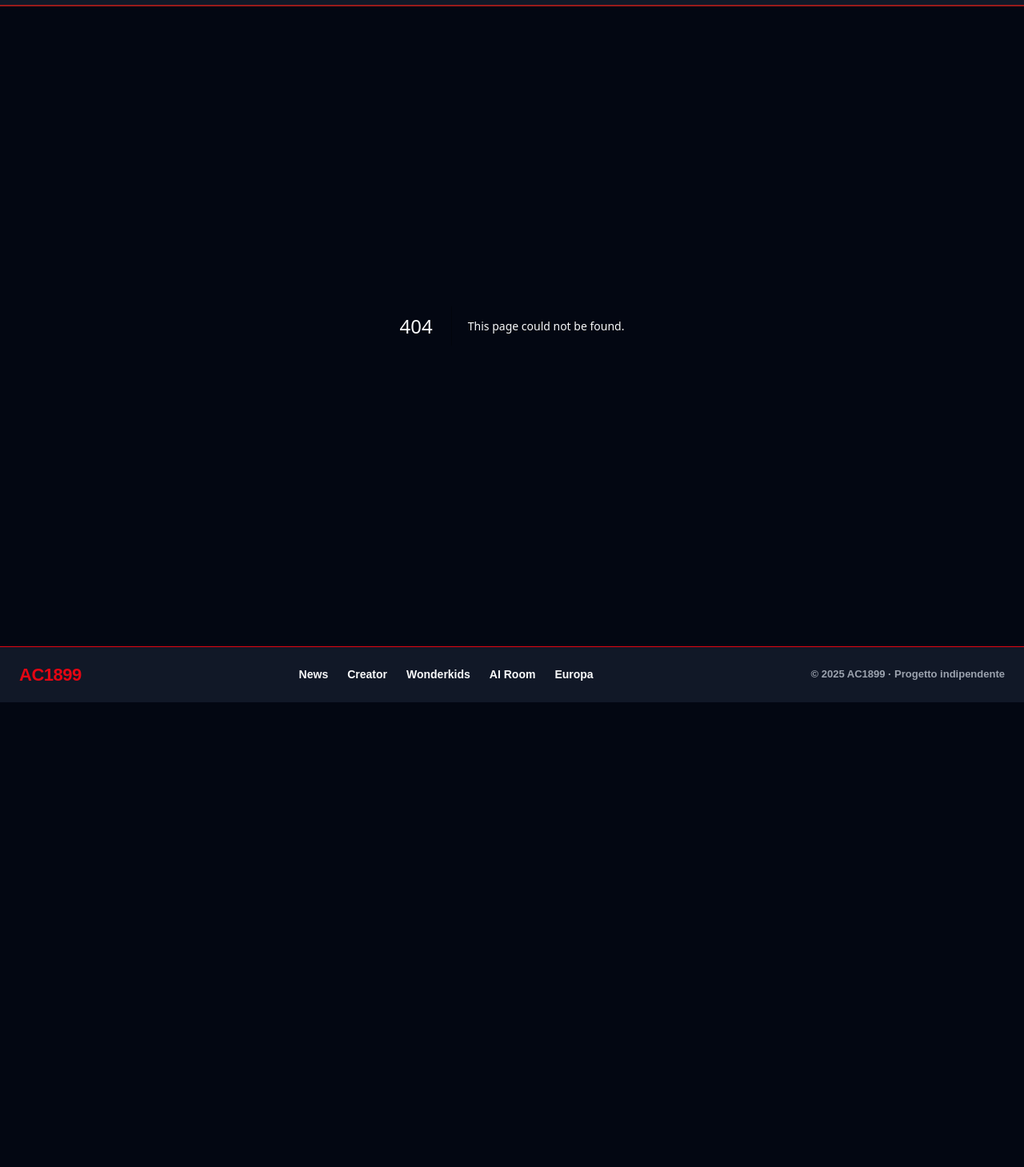
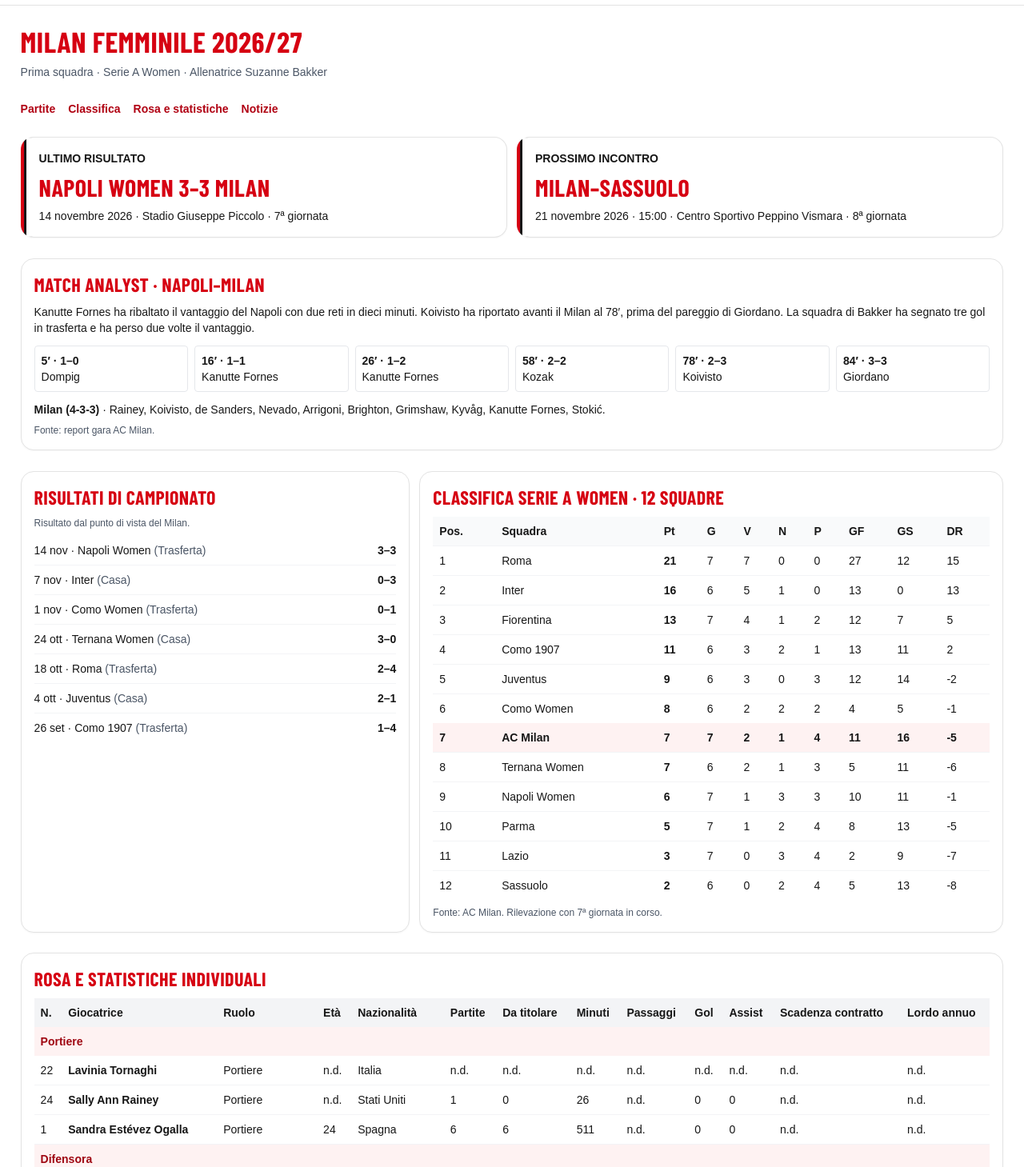
Before and after one commit to giuseppemastrapasqua/ac1899-v2, a Next.js app: page /milan-femminile in a window 1280 px wide. Before the commit this address had no page. Shown: the part 51-1510 px from the top of the page at 80% size. Before the commit the page ends 929 px from the top, so only its background shows below. Built offline with nearby package versions, Linux system fonts and the light colour scheme; no server answers; a web font is replaced by a local one.

Commit message:
Add Milan Women squad, match centre, standings and news

```diff
--- /dev/null
+++ b/app/milan-femminile/page.tsx
@@ -0,0 +1,82 @@
+import Link from "next/link";
+import StandingsTable from "../../components/StandingsTable";
+import { getLocalNews, localNewsHref } from "../../lib/local-news";
+import { womenPlayerStats, womenResults, womenSquad, womenStandings } from "../../lib/milan-women";
+
+const columns = ["N.", "Giocatrice", "Ruolo", "Età", "Nazionalità", "Partite", "Da titolare", "Minuti", "Passaggi", "Gol", "Assist", "Scadenza contratto", "Lordo annuo"];
+const timeline = [[5,"Dompig","1–0"],[16,"Kanutte Fornes","1–1"],[26,"Kanutte Fornes","1–2"],[58,"Kozak","2–2"],[78,"Koivisto","2–3"],[84,"Giordano","3–3"]] as const;
+
+export default async function MilanWomenPage() {
+  const news = (await getLocalNews()).filter(story => story.category.toLowerCase() === "femminile");
+  return <main className="ac1899-home min-h-screen home-section-league">
+    <div className="home-section-inner">
+      <header>
+        <h1 className="text-4xl">Milan Femminile 2026/27</h1>
+        <p className="mt-2 text-sm text-gray-600">Prima squadra · Serie A Women · Allenatrice Suzanne Bakker</p>
+      </header>
+      <nav aria-label="Sezioni Milan Femminile" className="flex flex-wrap gap-4 text-sm font-semibold">
+        <a href="#partite">Partite</a><a href="#classifica">Classifica</a><a href="#rosa">Rosa e statistiche</a><a href="#notizie">Notizie</a>
+      </nav>
+      <section id="partite" className="grid gap-3 sm:grid-cols-2" aria-label="Ultima partita e prossimo incontro">
+        <article className="ac1899-box ac1899-signature p-4">
+          <p className="text-sm font-bold uppercase">Ultimo risultato</p>
+          <h2 className="my-2 text-3xl">Napoli Women 3–3 Milan</h2>
+          <p className="text-sm">14 novembre 2026 · Stadio Giuseppe Piccolo · 7ª giornata</p>
+        </article>
+        <article className="ac1899-box ac1899-signature p-4">
+          <p className="text-sm font-bold uppercase">Prossimo incontro</p>
+          <h2 className="my-2 text-3xl">Milan–Sassuolo</h2>
+          <p className="text-sm">21 novembre 2026 · 15:00 · Centro Sportivo Peppino Vismara · 8ª giornata</p>
+        </article>
+      </section>
+      <section className="ac1899-box p-4" aria-labelledby="women-analysis">
+        <h2 id="women-analysis" className="mb-2 text-2xl">Match Analyst · Napoli–Milan</h2>
+        <p className="text-sm">Kanutte Fornes ha ribaltato il vantaggio del Napoli con due reti in dieci minuti. Koivisto ha riportato avanti il Milan al 78′, prima del pareggio di Giordano. La squadra di Bakker ha segnato tre gol in trasferta e ha perso due volte il vantaggio.</p>
+        <ol className="mt-3 grid gap-2 sm:grid-cols-3 lg:grid-cols-6">
+          {timeline.map(([minute, player, score]) => <li key={minute} className="rounded border border-gray-200 p-2 text-sm"><strong className="block">{minute}′ · {score}</strong>{player}</li>)}
+        </ol>
+        <p className="mt-3 text-sm"><strong>Milan (4-3-3)</strong> · Rainey, Koivisto, de Sanders, Nevado, Arrigoni, Brighton, Grimshaw, Kyvåg, Kanutte Fornes, Stokić.</p>
+        <p className="mt-2 text-xs text-gray-600">Fonte: report gara AC Milan.</p>
+      </section>
+      <div className="grid gap-3 lg:grid-cols-[minmax(0,1fr)_minmax(0,1.5fr)]">
+        <section className="ac1899-box p-4" aria-labelledby="women-results">
+          <h2 id="women-results" className="mb-2 text-2xl">Risultati di campionato</h2>
+          <p className="mb-2 text-xs text-gray-600">Risultato dal punto di vista del Milan.</p>
+          <ol className="divide-y divide-gray-100 text-sm">
+            {womenResults.map(([date, opponent, venue, score]) => <li key={date} className="flex justify-between gap-3 py-2"><span>{date} · {opponent} <span className="text-gray-600">({venue})</span></span><strong>{score}</strong></li>)}
+          </ol>
+        </section>
+        <section id="classifica" className="ac1899-box p-4">
+          <h2 className="mb-2 text-2xl">Classifica Serie A Women · 12 squadre</h2>
+          <StandingsTable expanded rows={womenStandings} title="Classifica Serie A Women 2026/27" />
+          <p className="mt-2 text-xs text-gray-600">Fonte: AC Milan. Rilevazione con 7ª giornata in corso.</p>
+        </section>
+      </div>
+      <section id="rosa" aria-labelledby="women-squad" className="ac1899-box p-4">
+        <h2 id="women-squad" className="mb-2 text-2xl">Rosa e statistiche individuali</h2>
+        <div className="overflow-x-auto" tabIndex={0} role="region" aria-label="Statistiche rosa Milan Femminile">
+          <table className="w-full min-w-max text-left text-sm tabular-nums">
+            <thead className="bg-gray-100"><tr>{columns.map(label => <th key={label} scope="col" className="p-2">{label}</th>)}</tr></thead>
+            {womenSquad.map(({ role, players }) => <tbody key={role}>
+              <tr className="bg-red-50"><th colSpan={columns.length} scope="rowgroup" className="p-2 text-red-800">{role}</th></tr>
+              {players.map(([shirt, name, nation]) => {
+                const [age, apps, starts, minutes, goals, assists] = womenPlayerStats[shirt] ?? [];
+                return <tr key={shirt} className="border-b border-gray-100"><td className="p-2">{shirt}</td><th scope="row" className="p-2">{name}</th>
+                  {[role, age, nation, apps, starts, minutes, null, goals, assists, null, null].map((value, index) => <td className="p-2" key={index}>{value ?? "n.d."}</td>)}
+                </tr>;
+              })}
+            </tbody>)}
+          </table>
+        </div>
+        <p className="mt-3 text-xs text-gray-600">Rosa ufficiale AC Milan. Statistiche individuali FBref fino alla 6ª giornata, dove disponibili. n.d. indica un dato non verificato.</p>
+      </section>
+      <section id="notizie" className="ac1899-box p-4">
+        <h2 className="mb-2 text-2xl">Notizie Milan Femminile</h2>
+        <ul className="divide-y divide-gray-100">
+          {news.map(story => <li className="py-2" key={story.id}><Link className="font-semibold" href={localNewsHref(story.id)}>{story.title}</Link>
+            <p className="text-xs text-gray-600">{story.source} · {new Date(story.date).toLocaleDateString("it-IT", { timeZone: "Europe/Rome" })}</p></li>)}
+        </ul>
+      </section>
+    </div>
+  </main>;
+}
--- a/components/Navbar.tsx
+++ b/components/Navbar.tsx
@@ -7,6 +7,7 @@ export default function Navbar() {
   const links = [
     { label: "Home", href: "/" },
     { label: "Milan", href: "/milan" },
+    { label: "Femminile", href: "/milan-femminile" },
     { label: "News", href: "/news" },
     { label: "Campionato", href: "/campionato" },
     { label: "Match Analyst AI", href: "/campionato/analisi" },
--- /dev/null
+++ b/lib/milan-women.ts
@@ -0,0 +1,52 @@
+import type { StandingRow } from "./home-standings";
+
+export const womenStandings: StandingRow[] = [
+  [1,"Roma",21,7,7,0,0,27,12], [2,"Inter",16,6,5,1,0,13,0],
+  [3,"Fiorentina",13,7,4,1,2,12,7], [4,"Como 1907",11,6,3,2,1,13,11],
+  [5,"Juventus",9,6,3,0,3,12,14], [6,"Como Women",8,6,2,2,2,4,5],
+  [7,"AC Milan",7,7,2,1,4,11,16], [8,"Ternana Women",7,6,2,1,3,5,11],
+  [9,"Napoli Women",6,7,1,3,3,10,11], [10,"Parma",5,7,1,2,4,8,13],
+  [11,"Lazio",3,7,0,3,4,2,9], [12,"Sassuolo",2,6,0,2,4,5,13],
+];
+
+export const womenSquad = [
+  { role: "Portiere", players: [
+    [22,"Lavinia Tornaghi","Italia"], [24,"Sally Ann Rainey","Stati Uniti"], [1,"Sandra Estévez Ogalla","Spagna"],
+  ] },
+  { role: "Difensora", players: [
+    [20,"Angelica Soffia","Italia"], [33,"Elisa Bonanomi","Italia"], [2,"Emma Koivisto","Finlandia"],
+    [23,"Julie Piga","Italia"], [25,"Kay-Lee de Sanders","Suriname"], [26,"Leda Gemmi","Italia"],
+    [21,"Milicia Keijzer","Paesi Bassi"], [6,"Nadine Sorelli","Italia"], [47,"Nerea Nevado","Spagna"],
+  ] },
+  { role: "Centrocampista", players: [
+    [32,"Abigail Crosby Brighton","Stati Uniti"], [11,"Christy Grimshaw","Scozia"], [38,"Elena Vitale","Italia"],
+    [8,"Giorgia Arrigoni","Italia"], [12,"Marta Mascarello","Italia"], [15,"Sara Stokić","Serbia"],
+  ] },
+  { role: "Attaccante", players: [
+    [19,"Doménica Arboleda","Ecuador"], [80,"Ewelina Kamczyk","Polonia"], [17,"Mawa Sesay","Norvegia"],
+    [18,"Monica Renzotti","Italia"], [35,"Paola Taddei","Italia"], [14,"Soo-Jeong Park","Corea del Sud"],
+    [9,"Sara Kanutte Fornes","Norvegia"], [7,"Thea Kyvåg","Norvegia"],
+  ] },
+] as const;
+
+type WomenPlayerStats = [age: number | null, appearances: number, starts: number, minutes: number, goals: number, assists: number | null];
+
+// FBref, the first six rounds of Serie A Women 2026/27.
+export const womenPlayerStats: Partial<Record<number, WomenPlayerStats>> = {
+  1: [24,6,6,511,0,0], 24: [null,1,0,26,0,0],
+  20: [26,6,6,533,1,0], 2: [32,5,3,298,0,0], 21: [23,3,3,249,0,null],
+  6: [21,6,5,436,0,0], 47: [25,6,6,529,0,0],
+  11: [31,6,6,540,3,0], 12: [28,4,4,320,0,1], 15: [21,5,5,431,2,0],
+  17: [21,6,3,323,0,1], 18: [21,5,3,304,1,1], 14: [22,5,4,287,0,2],
+  9: [24,6,3,266,0,null], 7: [22,6,3,300,1,0],
+};
+
+export const womenResults = [
+  ["14 nov", "Napoli Women", "Trasferta", "3–3"],
+  ["7 nov", "Inter", "Casa", "0–3"],
+  ["1 nov", "Como Women", "Trasferta", "0–1"],
+  ["24 ott", "Ternana Women", "Casa", "3–0"],
+  ["18 ott", "Roma", "Trasferta", "2–4"],
+  ["4 ott", "Juventus", "Casa", "2–1"],
+  ["26 set", "Como 1907", "Trasferta", "1–4"],
+] as const;
```
